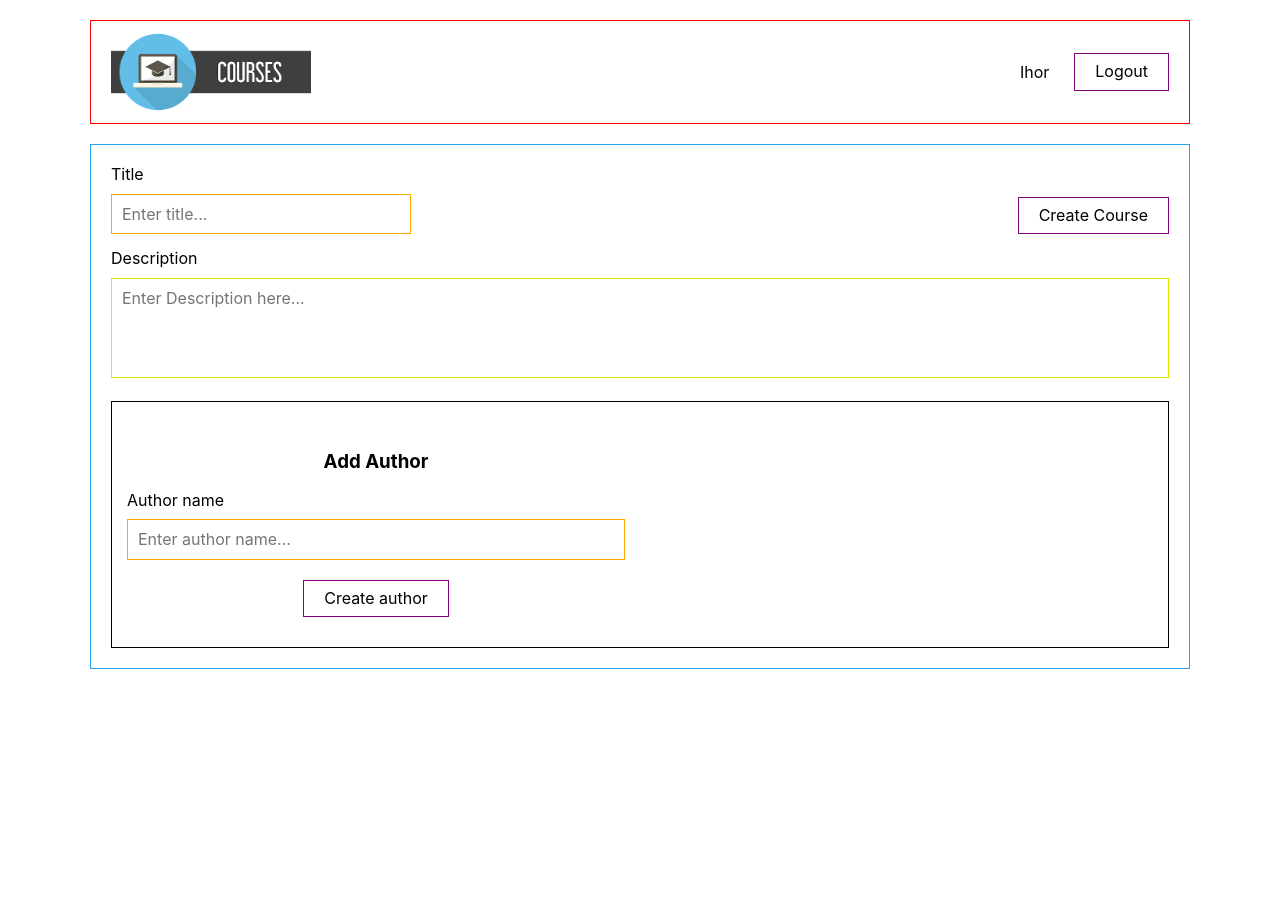
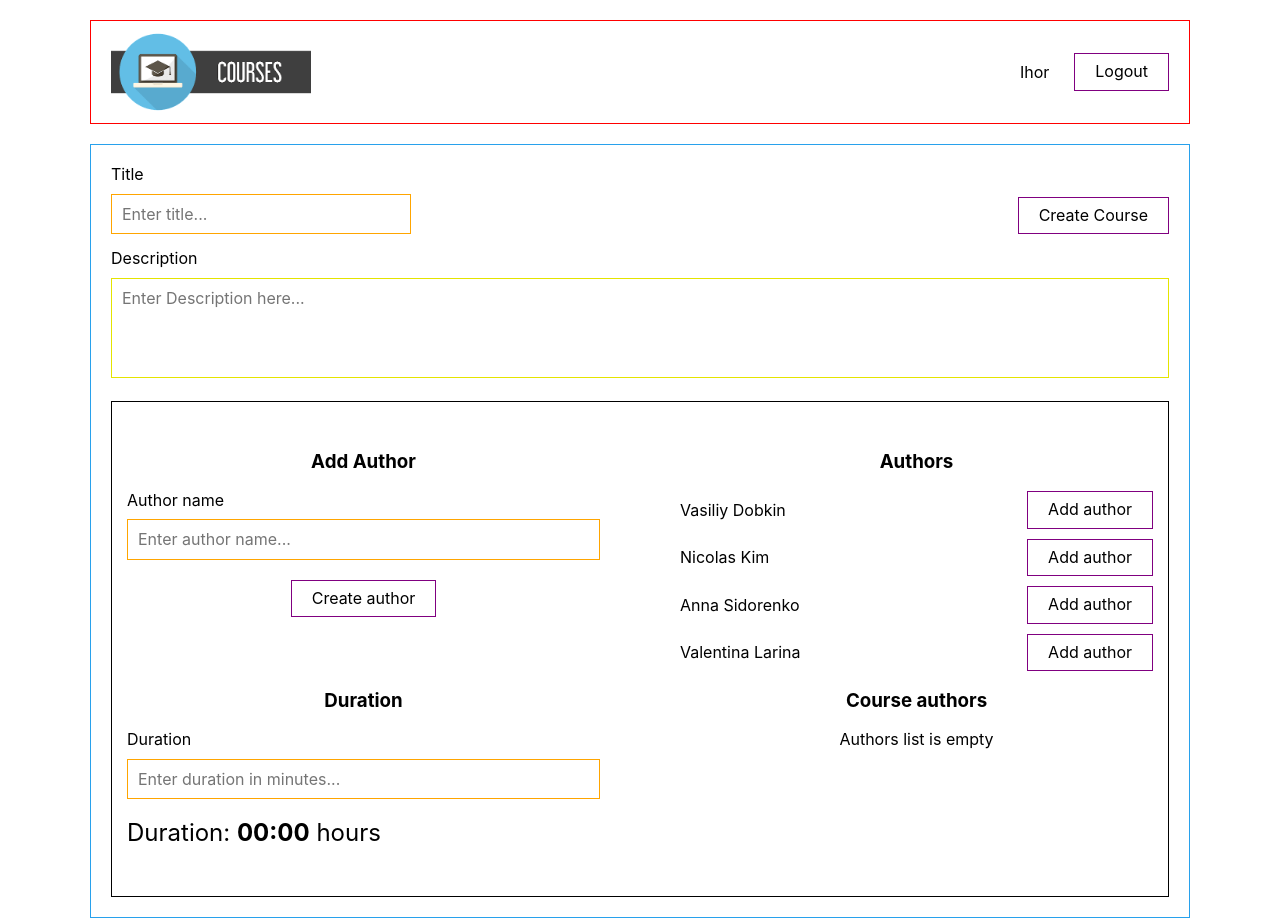
Before and after one commit to KrasnovIhor/courses-app, a React (Create React App) app: page /create in a window 1280 px wide. Before the commit the page ends 800 px from the top, so only its background shows below. Built offline with nearby package versions, Linux system fonts and the light colour scheme.

Commit message:
completed task without validation

```diff
--- a/package.json
+++ b/package.json
@@ -6,6 +6,7 @@
     "@testing-library/jest-dom": "^5.14.1",
     "@testing-library/react": "^11.2.7",
     "@testing-library/user-event": "^12.8.3",
+    "moment": "^2.29.1",
     "node-sass": "^6.0.1",
     "normalize.css": "^8.0.1",
     "react": "^17.0.2",
--- a/src/common/Button/Button.jsx
+++ b/src/common/Button/Button.jsx
@@ -1,8 +1,8 @@
 import styles from './Button.module.scss';
 
-export const Button = ({ buttonText, onClick }) => {
+export const Button = ({ buttonText, onClick, type = 'button' }) => {
 	return (
-		<button className={styles.button} onClick={onClick}>
+		<button type={type} className={styles.button} onClick={onClick}>
 			{buttonText}
 		</button>
 	);
--- a/src/components/Courses/Courses.jsx
+++ b/src/components/Courses/Courses.jsx
@@ -11,6 +11,8 @@ const Courses = () => {
 	const searchedCourses = mockedCoursesList.filter((course) => {
 		return course.title.match(regex) || course.id.match(regex);
 	});
+
+	console.log(mockedCoursesList);
 
 	return (
 		<div className={styles.courses}>
--- a/src/components/CreateCourse/CreateCourse.jsx
+++ b/src/components/CreateCourse/CreateCourse.jsx
@@ -1,17 +1,60 @@
 import { useState } from 'react';
+
 import { v4 as uuidv4 } from 'uuid';
+import moment from 'moment';
+
 import { Button } from '../../common/Button/Button';
 import { Input } from '../../common/Input/Input';
+
+import { mockedAuthorsList, mockedCoursesList } from '../../constants';
+
+import { pipeDuration } from '../../helpers/pipeDuration';
+
 import styles from './CreateCourse.module.scss';
 
 const CreateCourse = ({ history }) => {
 	const [title, setTitle] = useState('');
 	const [description, setDescription] = useState('');
 	const [authorName, setAuthorName] = useState('');
+	const [authorsList, setAuthors] = useState(mockedAuthorsList);
+	const [courseAuthors, setCourseAuthors] = useState([]);
+	const [duration, setDuration] = useState('');
 
 	const handleSubmit = (e) => {
 		e.preventDefault();
+		const authors = courseAuthors.map((author) => author.id);
+		const course = {
+			id: uuidv4(),
+			title,
+			description,
+			creationDate: moment().format('D/M/YYYY'),
+			duration: parseInt(duration, 10),
+			authors,
+		};
+		mockedCoursesList.push(course);
+		console.log(course);
 		history.push('/');
+	};
+
+	const handleAddAuthor = () => {
+		if (!authorName) return;
+		const newAuthor = {
+			id: uuidv4(),
+			name: authorName,
+		};
+		setAuthors([...authorsList, newAuthor]);
+		mockedAuthorsList.push(newAuthor);
+		setAuthorName('');
+	};
+
+	const handleCourseAuthor = ({ id, name }) => {
+		const authorObj = {
+			id,
+			name,
+		};
+
+		setCourseAuthors([...courseAuthors, authorObj]);
+		setAuthors([...authorsList].filter((author) => author.id !== id));
 	};
 
 	return (
@@ -25,7 +68,7 @@ const CreateCourse = ({ history }) => {
 						placeHolderText='Enter title...'
 						id='title'
 					/>
-					<Button buttonText='Create Course' />
+					<Button type='submit' buttonText='Create Course' />
 				</div>
 				<Input
 					isTextarea
@@ -36,7 +79,7 @@ const CreateCourse = ({ history }) => {
 					id='description'
 				/>
 				<div className={styles.addAuthor}>
-					<div className={styles.left}>
+					<div className={styles.authorName}>
 						<h3>Add Author</h3>
 						<Input
 							labelText='Author name'
@@ -45,9 +88,47 @@ const CreateCourse = ({ history }) => {
 							onChange={setAuthorName}
 							id='authorName'
 						/>
-						<Button buttonText='Create author' />
+						<Button onClick={handleAddAuthor} buttonText='Create author' />
 					</div>
-					<div className={styles.right}></div>
+					<div className={styles.authors}>
+						<h3>Authors</h3>
+						<ul>
+							{authorsList.map((author) => (
+								<li key={author.id}>
+									<span>{author.name}</span>
+									<Button
+										onClick={() => handleCourseAuthor(author)}
+										buttonText='Add author'
+									/>
+								</li>
+							))}
+						</ul>
+					</div>
+					<div className={styles.duration}>
+						<h3>Duration</h3>
+						<Input
+							value={duration}
+							type='number'
+							onChange={setDuration}
+							labelText='Duration'
+							placeHolderText='Enter duration in minutes...'
+						/>
+						<h2>
+							Duration: <span>{pipeDuration(duration)}</span> hours
+						</h2>
+					</div>
+					<div className={styles.courseAuthors}>
+						<h3>Course authors</h3>
+						{courseAuthors.length ? (
+							<ul>
+								{courseAuthors.map((author) => (
+									<li key={author.id}>{author.name}</li>
+								))}
+							</ul>
+						) : (
+							<p>Authors list is empty</p>
+						)}
+					</div>
 				</div>
 			</form>
 		</div>
--- a/src/components/CreateCourse/CreateCourse.module.scss
+++ b/src/components/CreateCourse/CreateCourse.module.scss
@@ -1,6 +1,18 @@
 .createCourse {
 	border: 1px solid rgb(40, 161, 236);
 	padding: 20px;
+	h3 {
+		text-align: center;
+	}
+
+	ul {
+		li {
+			&:not(:last-of-type) {
+				margin-bottom: 10px;
+			}
+		}
+	}
+
 	.row {
 		display: flex;
 		align-items: flex-end;
@@ -13,15 +25,13 @@
 	.addAuthor {
 		display: grid;
 		grid-template-columns: repeat(2, 1fr);
-		column-gap: 30px;
+		grid-template-rows: auto;
+		column-gap: 80px;
 		border: 1px solid black;
 		padding: 30px 15px;
 		margin-top: 20px;
-		h3 {
-			text-align: center;
-		}
 
-		.left {
+		.authorName {
 			display: flex;
 			flex-direction: column;
 			button {
@@ -30,4 +40,34 @@
 			}
 		}
 	}
+	.authors {
+		ul {
+			li {
+				display: flex;
+				justify-content: space-between;
+				align-items: center;
+				&:not(:last-of-type) {
+					margin-bottom: 10px;
+				}
+			}
+		}
+	}
+	.duration {
+		h2 {
+			font-weight: 400;
+			span {
+				font-weight: 700;
+			}
+		}
+	}
+	.courseAuthors {
+		p {
+			text-align: center;
+		}
+		ul {
+			li {
+				text-align: center;
+			}
+		}
+	}
 }
--- a/src/helpers/pipeDuration.js
+++ b/src/helpers/pipeDuration.js
@@ -1,8 +1,15 @@
 export const pipeDuration = (duration) => {
 	const hours = duration / 60,
-		rhours = Math.floor(hours),
+		rhours = formatNumber(Math.floor(hours)),
 		minutes = (hours - rhours) * 60,
-		rminutes = Math.round(minutes);
+		rminutes = formatNumber(Math.round(minutes));
 
 	return `${rhours}:${rminutes}`;
 };
+
+const formatNumber = (number) => {
+	return number.toLocaleString('en-US', {
+		minimumIntegerDigits: 2,
+		useGrouping: false,
+	});
+};
--- a/src/index.scss
+++ b/src/index.scss
@@ -16,6 +16,17 @@ ul {
 	margin: 0;
 }
 
+input::-webkit-outer-spin-button,
+input::-webkit-inner-spin-button {
+	-webkit-appearance: none;
+	margin: 0;
+}
+
+/* Firefox */
+input[type="number"] {
+	-moz-appearance: textfield;
+}
+
 .container {
 	width: 100%;
 	max-width: 1100px;
```
Also changed, not shown: 1 other file (tests, documents, lock files or other folders).
